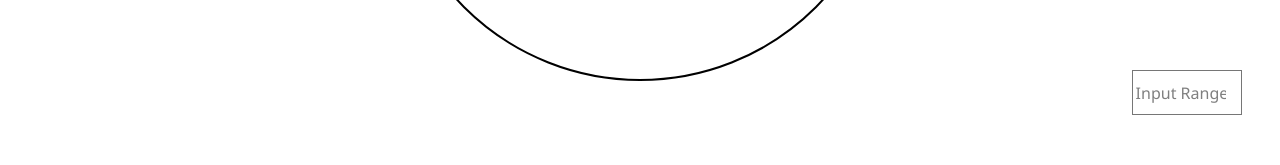
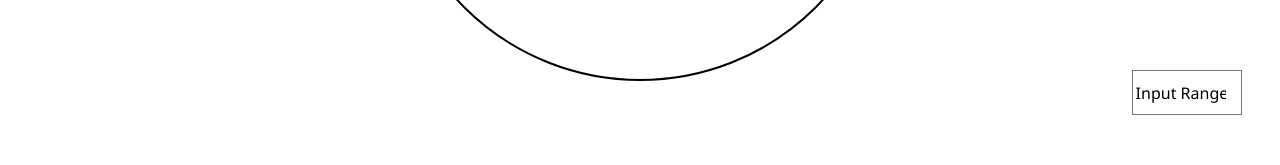
Before and after one commit to Musa-Nazar/Counter-copy, a React (Vite) app: page / in a window 1280 px wide. Shown: the part 554-719 px from the top of the page. Built offline with nearby package versions, Linux system fonts and the light colour scheme.

Commit message:
Update Counter.jsx

```diff
--- a/src/components/Counter.jsx
+++ b/src/components/Counter.jsx
@@ -46,7 +46,7 @@ function Counter({data,changeData,increment,decrement,reset}) {
       <input type="number" name="range" onChange={handleRange} className={`
       ${CounterStyles.rangeInput}
       text-${data.darkMode === false ? "black" : "[#fff]"}
-      placeholder:text-${data.darkMode === false ? "black" : "[#fff]"}
+      ${data.darkMode === false ? "placeholder:text-[#000]" : "placeholder:text-[#fff]"}
       `} placeholder="Input Range"/>
     </div>
   </>
```
